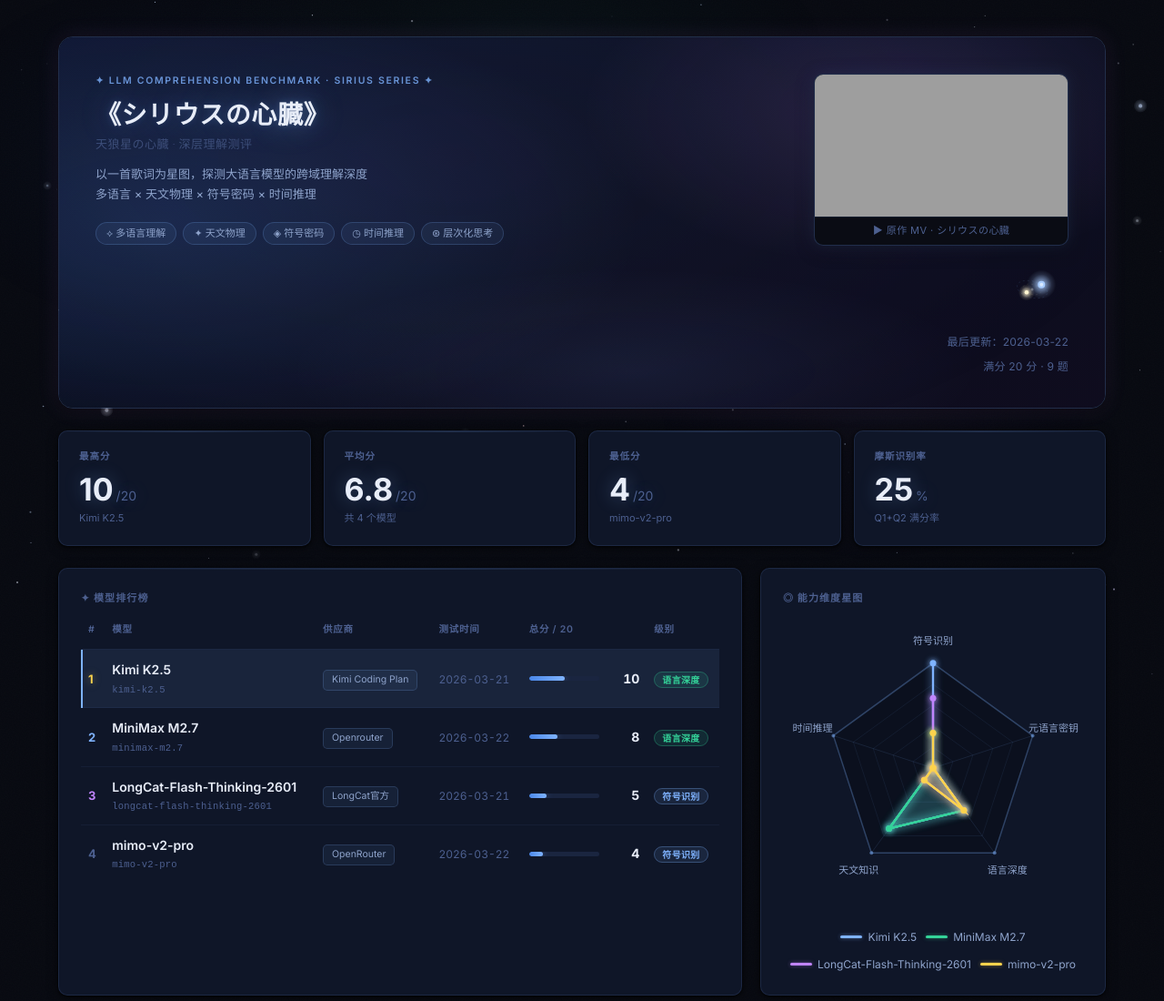
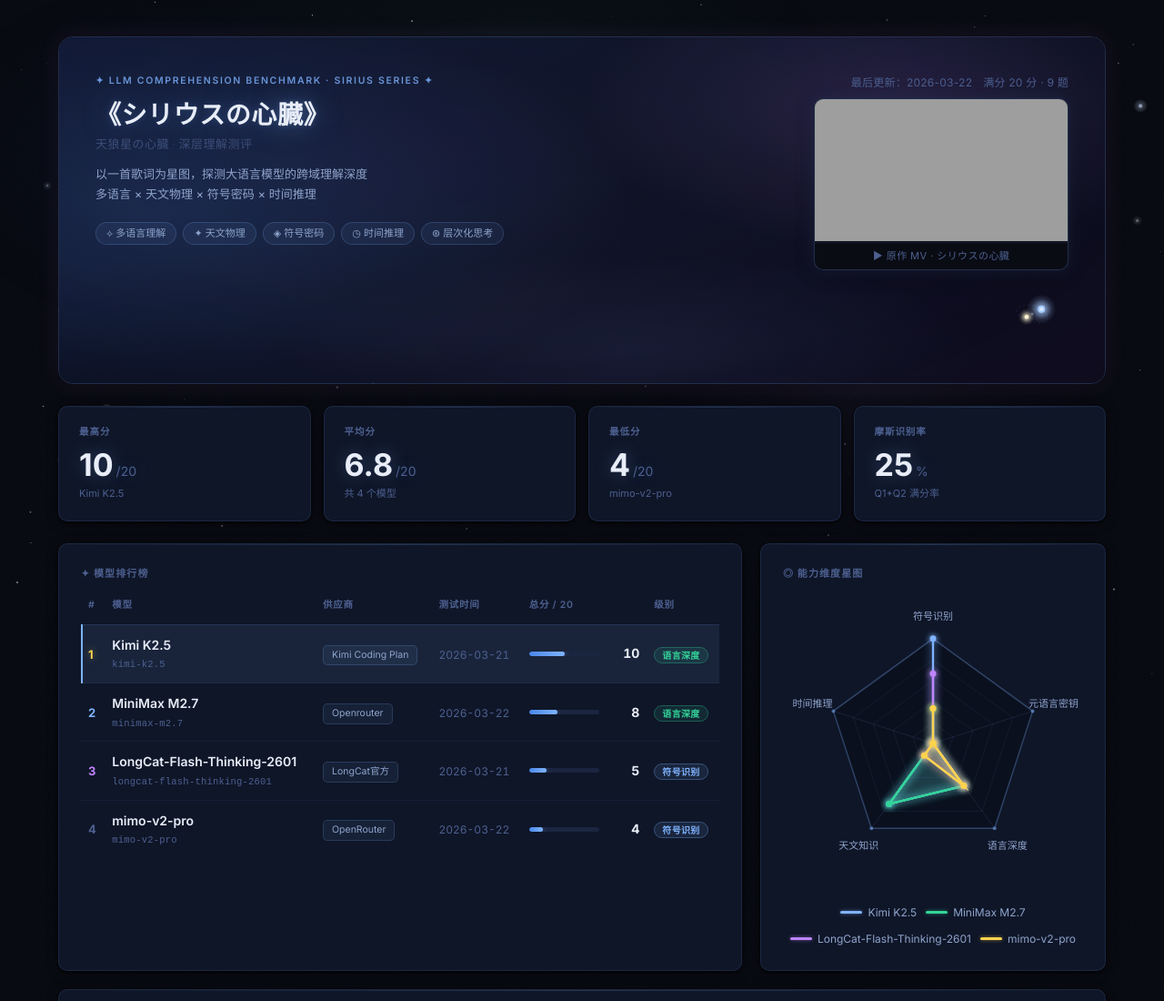
Before and after one commit to mutjan/benchmark-sirius, a plain HTML site: page index.html in a window 1280 px wide. Shown: the top 1100 px of the page at 91% size. Drawn offline with Linux system fonts and the light colour scheme; grey boxes are pictures that could not be loaded; animation ran at ten frames a second.

Commit message:
ui: move meta-updated/total-pts above video in hero-meta column

```diff
--- a/index.html
+++ b/index.html
@@ -177,6 +177,13 @@
       gap: 8px;
       flex-shrink: 0;
     }
+    .hero-meta-bar {
+      display: flex;
+      gap: 12px;
+      align-items: center;
+      flex-wrap: wrap;
+      justify-content: flex-end;
+    }
     .hero-meta-item { font-size: 12px; color: var(--text-3); letter-spacing: .02em; }
     .hero-video-wrap {
       position: relative;
@@ -988,6 +995,11 @@
       </div>
     </div>
     <div class="hero-meta">
+      <!-- Meta info row above video -->
+      <div class="hero-meta-bar">
+        <div class="hero-meta-item" id="meta-updated">—</div>
+        <div class="hero-meta-item" id="meta-total-pts">—</div>
+      </div>
       <!-- Original song video embed -->
       <div class="hero-video-wrap">
         <iframe class="hero-video"
@@ -997,8 +1009,6 @@
       </div>
       <!-- Binary star orbit: Sirius A (blue-white) + Sirius B (white dwarf) — JS driven -->
       <canvas id="sirius-binary" class="sirius-icon" width="80" height="80" title="Sirius binary star system"></canvas>
-      <div class="hero-meta-item" id="meta-updated">—</div>
-      <div class="hero-meta-item" id="meta-total-pts">—</div>
     </div>
   </div>
 
```
